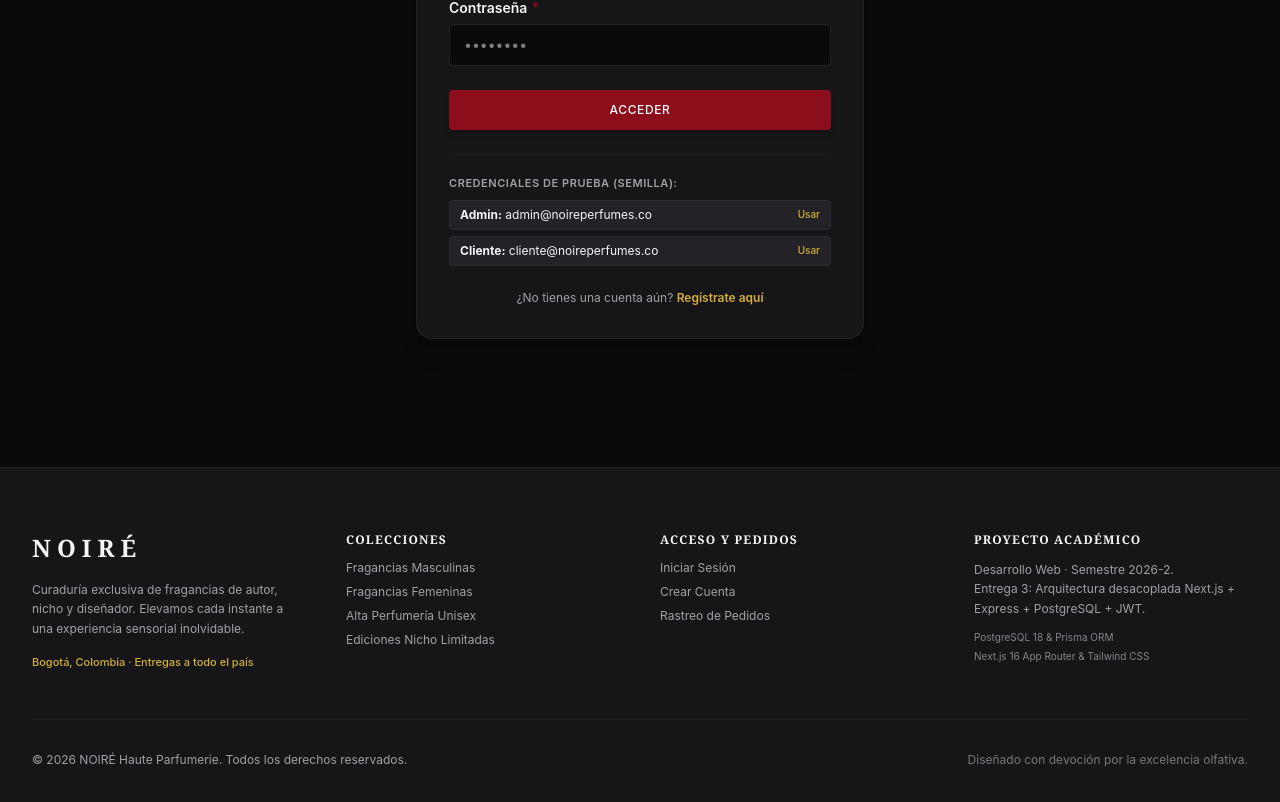
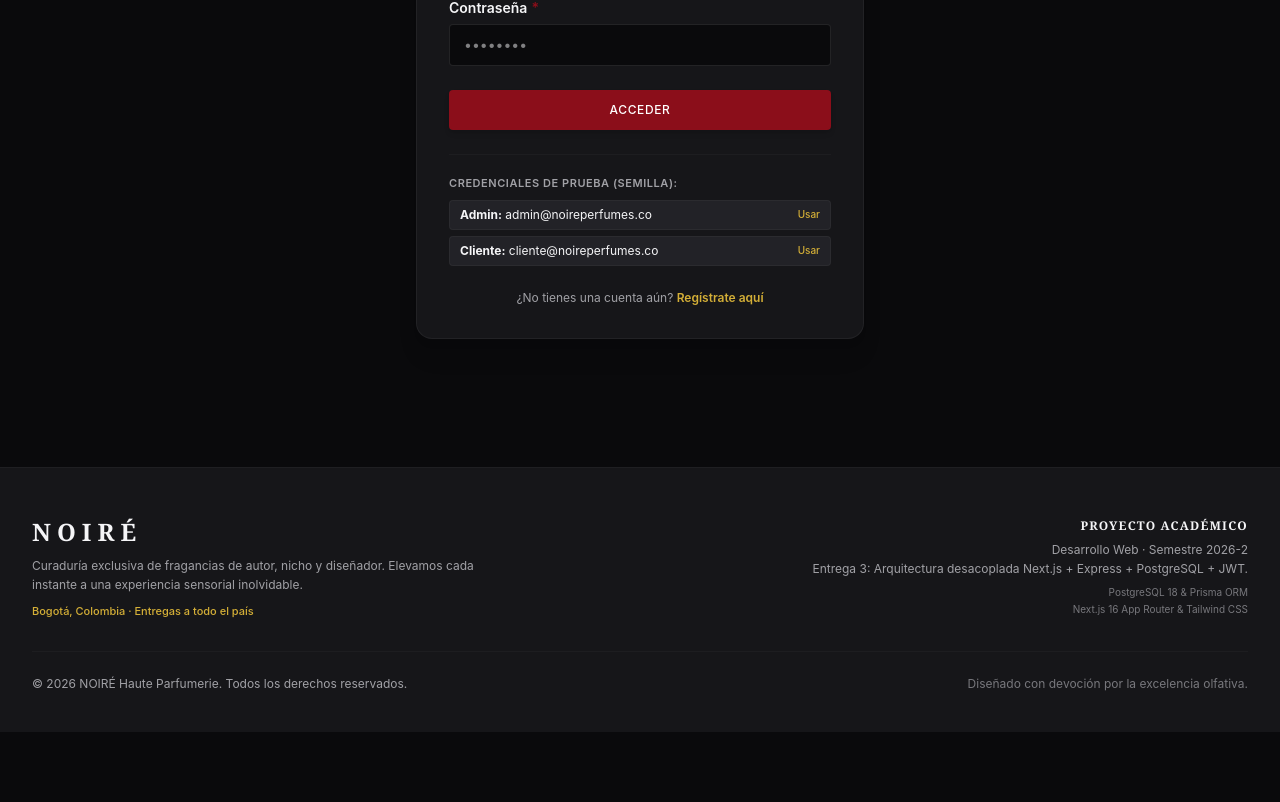
Before and after one commit to PGSebas/desarrollo_web_entrega_3_frontend, a Next.js app: page /login in a window 1280 px wide. Shown: the part 328-1130 px from the top of the page. After the commit the page ends 1060 px from the top, so only its background shows below. Built offline with nearby package versions, Linux system fonts and the light colour scheme; no server answers.

Commit message:
style(footer): remover columnas de enlaces redundantes para un diseno mas limpio

```diff
--- a/src/features/common/components/Footer.tsx
+++ b/src/features/common/components/Footer.tsx
@@ -1,17 +1,16 @@
 import React from 'react';
-import Link from 'next/link';
 
 export function Footer() {
   return (
-    <footer className="bg-card border-t border-border/40 text-foreground-muted pt-16 pb-12 mt-20">
+    <footer className="bg-card border-t border-border/40 text-foreground-muted pt-12 pb-10 mt-20">
       <div className="max-w-7xl mx-auto px-4 sm:px-6 lg:px-8">
-        <div className="grid grid-cols-1 md:grid-cols-4 gap-10 mb-12">
-          {/* Columna Marca */}
-          <div className="space-y-4 md:col-span-1">
+        <div className="flex flex-col md:flex-row items-start md:items-center justify-between gap-8 mb-8">
+          {/* Marca Noiré */}
+          <div className="space-y-2 max-w-md">
             <span className="font-serif text-2xl font-bold tracking-[0.25em] text-foreground block">
               NOIRÉ
             </span>
-            <p className="text-xs leading-relaxed">
+            <p className="text-xs leading-relaxed text-foreground-muted">
               Curaduría exclusiva de fragancias de autor, nicho y diseñador. Elevamos cada instante a una experiencia sensorial inolvidable.
             </p>
             <span className="text-[11px] block text-accent font-medium">
@@ -19,77 +18,24 @@ export function Footer() {
             </span>
           </div>
 
-          {/* Columna Categorías */}
-          <div className="space-y-3">
-            <h4 className="text-xs font-semibold uppercase tracking-widest text-foreground">
-              Colecciones
-            </h4>
-            <ul className="space-y-2 text-xs">
-              <li>
-                <Link href="/#catalogo?cat=hombres" className="hover:text-accent transition-colors">
-                  Fragancias Masculinas
-                </Link>
-              </li>
-              <li>
-                <Link href="/#catalogo?cat=mujeres" className="hover:text-accent transition-colors">
-                  Fragancias Femeninas
-                </Link>
-              </li>
-              <li>
-                <Link href="/#catalogo?cat=unisex" className="hover:text-accent transition-colors">
-                  Alta Perfumería Unisex
-                </Link>
-              </li>
-              <li>
-                <Link href="/#catalogo" className="hover:text-accent transition-colors">
-                  Ediciones Nicho Limitadas
-                </Link>
-              </li>
-            </ul>
-          </div>
-
-          {/* Columna Mi Cuenta */}
-          <div className="space-y-3">
-            <h4 className="text-xs font-semibold uppercase tracking-widest text-foreground">
-              Acceso y Pedidos
-            </h4>
-            <ul className="space-y-2 text-xs">
-              <li>
-                <Link href="/login" className="hover:text-accent transition-colors">
-                  Iniciar Sesión
-                </Link>
-              </li>
-              <li>
-                <Link href="/registro" className="hover:text-accent transition-colors">
-                  Crear Cuenta
-                </Link>
-              </li>
-              <li>
-                <Link href="/pedidos" className="hover:text-accent transition-colors">
-                  Rastreo de Pedidos
-                </Link>
-              </li>
-            </ul>
-          </div>
-
-          {/* Columna Académica */}
-          <div className="space-y-3">
+          {/* Información Académica */}
+          <div className="space-y-1.5 md:text-right">
             <h4 className="text-xs font-semibold uppercase tracking-widest text-foreground">
               Proyecto Académico
             </h4>
-            <p className="text-xs leading-relaxed">
-              Desarrollo Web · Semestre 2026-2.
+            <p className="text-xs leading-relaxed text-foreground-muted">
+              Desarrollo Web · Semestre 2026-2
               <br />
               Entrega 3: Arquitectura desacoplada Next.js + Express + PostgreSQL + JWT.
             </p>
-            <div className="text-[10px] space-y-1 text-foreground-muted/80">
+            <div className="text-[10px] space-y-0.5 text-foreground-muted/70">
               <p>PostgreSQL 18 & Prisma ORM</p>
               <p>Next.js 16 App Router & Tailwind CSS</p>
             </div>
           </div>
         </div>
 
-        <div className="pt-8 border-t border-border/30 flex flex-col sm:flex-row items-center justify-between text-xs gap-4">
+        <div className="pt-6 border-t border-border/30 flex flex-col sm:flex-row items-center justify-between text-xs gap-3">
           <p>© 2026 NOIRÉ Haute Parfumerie. Todos los derechos reservados.</p>
           <p className="text-foreground-muted/70">Diseñado con devoción por la excelencia olfativa.</p>
         </div>
```
